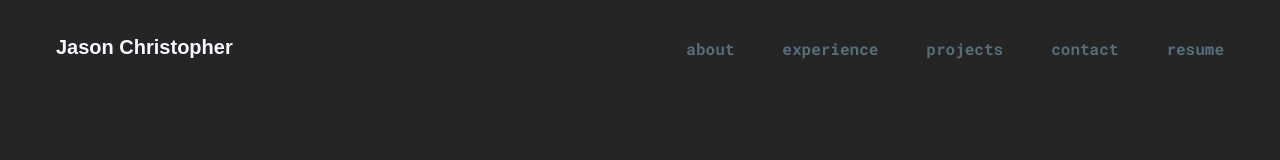
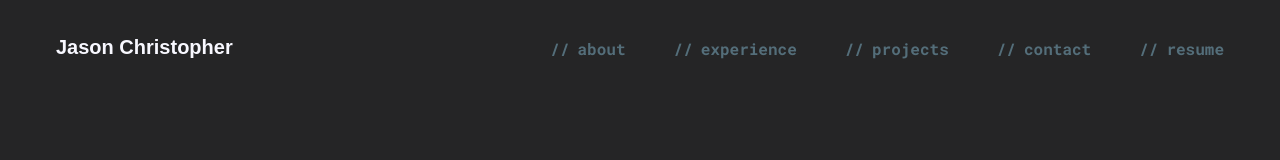
Before and after one commit to jasonchristopher21/personal-website-v1, a Vue app: page / in a window 1280 px wide. Shown: the top 160 px of the page. Built offline with nearby package versions, Linux system fonts and the light colour scheme; a web font is replaced by a local one.

Commit message:
Add hover effects to navbar

```diff
--- a/src/components/Navbar.vue
+++ b/src/components/Navbar.vue
@@ -1,4 +1,6 @@
 <script setup lang="ts">
+import { ref } from 'vue'
+
 function scrollToAbout() {
     const aboutElement = document.getElementById("about")
     if (aboutElement) { aboutElement.scrollIntoView({ behavior: 'smooth' }); }
@@ -29,17 +31,43 @@ function viewResume() {
     window.open(resumeLink, "_blank")
 }
 
+const aboutHover = ref(false)
+const workHover = ref(false)
+const projectsHover = ref(false)
+const contactHover = ref(false)
+const resumeHover = ref(false)
+
 </script>
 
 <template>
     <div class="flex justify-between pl-14 md:px-14 2xl:px-20 pt-8 pb-12 bg-grey-300 text-white z-50 fixed w-full">
         <button class="text-[20px] font-metropolis font-bold" @click="scrollToHero">Jason Christopher</button>
         <div class="md:flex justify-normal gap-12 mt-1 text-[16px] font-monospace font-bold text-grey-100 hidden">
-            <button class="transition-all hover:text-yellow" @click="scrollToAbout">about</button>
-            <button class="transition-all hover:text-yellow" @click="scrollToWork">experience</button>
-            <button class="transition-all hover:text-yellow" @click="scrollToProjects">projects</button>
-            <button class="transition-all hover:text-yellow" @click="scrollToContact">contact</button>
-            <button class="transition-all hover:text-yellow" @click="viewResume">resume</button>
-        </div>
+            <button class="transition-all hover:text-yellow" @click="scrollToAbout" @mouseover="aboutHover = true"
+                @mouseleave="aboutHover = false">
+                <span :class="aboutHover ? 'hidden' : 'mr-2'">//</span>
+                <span>about</span>
+            </button>
+
+            <button class="transition-all hover:text-yellow" @click="scrollToWork" @mouseover="workHover = true"
+                @mouseleave="workHover = false">
+                <span :class="workHover ? 'text-grey-300 mr-2' : 'mr-2'">//</span>
+                <span>experience</span>
+            </button>
+            <button class="transition-all hover:text-yellow" @click="scrollToProjects" @mouseover="projectsHover = true"
+                @mouseleave="projectsHover = false">
+                <span :class="projectsHover ? 'text-grey-300 mr-2' : 'mr-2'">//</span>
+                <span>projects</span>
+            </button>
+            <button class="transition-all hover:text-yellow" @click="scrollToContact" @mouseover="contactHover = true"
+                @mouseleave="contactHover = false">
+                <span :class="contactHover ? 'text-grey-300 mr-2' : 'mr-2'">//</span>
+                <span>contact</span>
+            </button>
+            <button class="transition-all hover:text-yellow" @click="viewResume" @mouseover="resumeHover = true"
+                @mouseleave="resumeHover = false">
+                <span :class="resumeHover ? 'text-grey-300 mr-2' : 'mr-2'">//</span>
+                <span>resume</span>
+            </button>
     </div>
-</template>
+</div></template>
```
